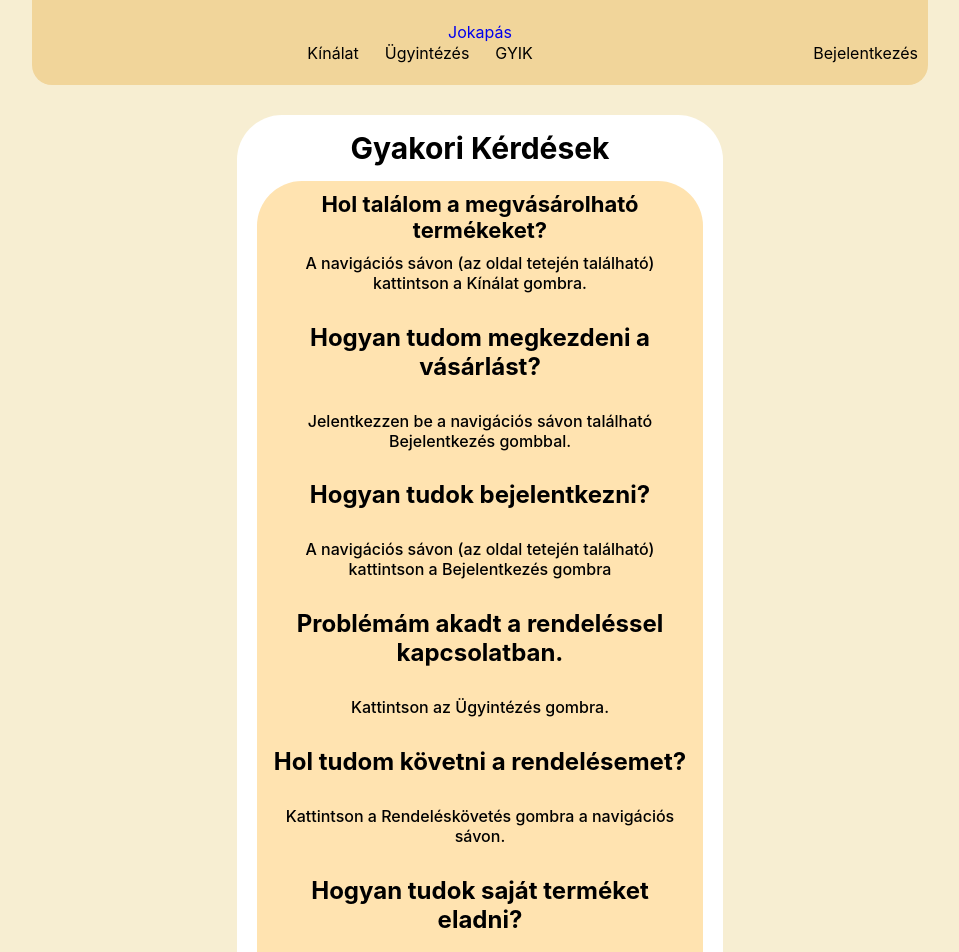
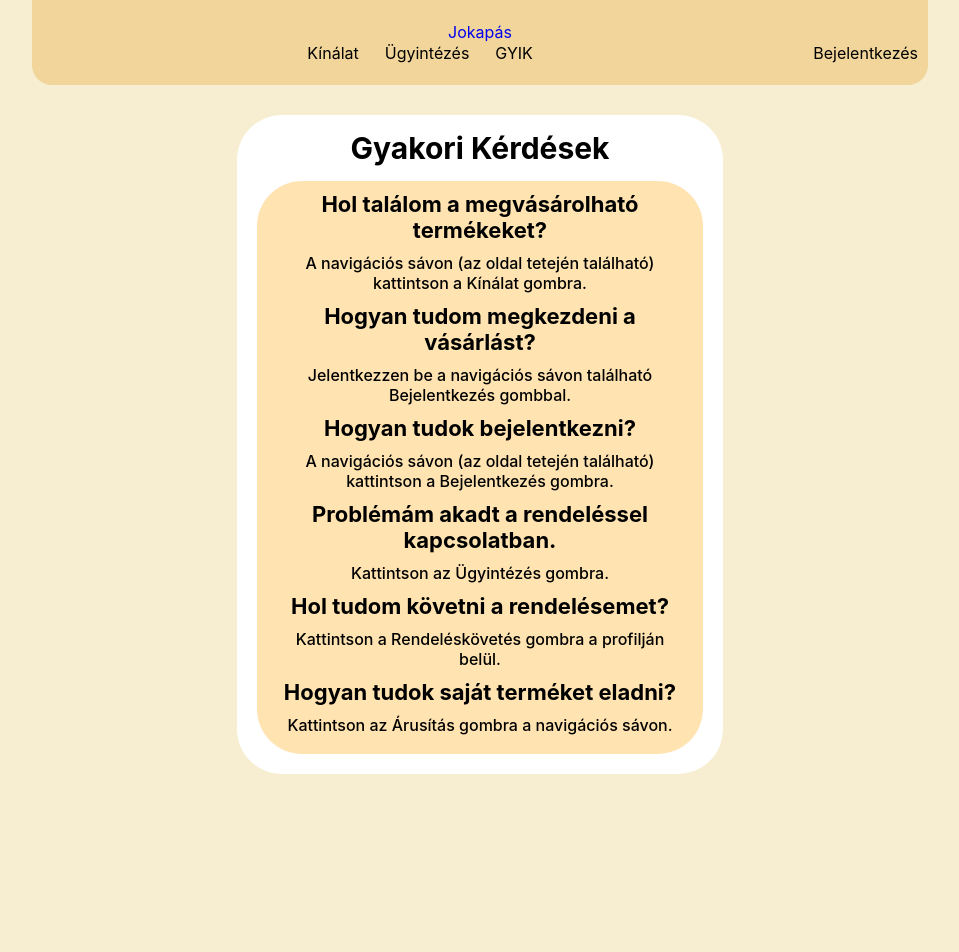
Before and after one commit to herbakmarcell/jokapas_afp1, a React (Create React App) app in the folder jokapas/: page /faq in a window 1280 px wide. Shown: the top 952 px of the page, without its empty margins (160-1119 px from the left). After the commit the page ends 800 px from the top, so only its background shows below. Built offline with nearby package versions, Linux system fonts and the light colour scheme.

Commit message:
GYIK kérdések és válaszok function

```diff
--- a/jokapas/src/pages/FAQ/FaqPage.js
+++ b/jokapas/src/pages/FAQ/FaqPage.js
@@ -7,16 +7,11 @@ export function FaqPage(){
                 <h1 className='main-title'>Gyakori Kérdések</h1>
                 <div className='faq-text'>
                     <Faq question={"Hol találom a megvásárolható termékeket?"} answer={"A navigációs sávon (az oldal tetején található) kattintson a Kínálat gombra."}/>
-                    <h2 className='cim'>Hogyan tudom megkezdeni a vásárlást?</h2>
-                    <p className='text'>Jelentkezzen be a navigációs sávon található Bejelentkezés gombbal.</p>
-                    <h2 className='cim'>Hogyan tudok bejelentkezni?</h2>
-                    <p className='text'>A navigációs sávon (az oldal tetején található) kattintson a Bejelentkezés gombra</p>
-                    <h2 className='cim'>Problémám akadt a rendeléssel kapcsolatban.</h2>
-                    <p className='text'>Kattintson az Ügyintézés gombra.</p>
-                    <h2 className='cim'>Hol tudom követni a rendelésemet?</h2>
-                    <p className='text'>Kattintson a Rendeléskövetés gombra a navigációs sávon.</p>
-                    <h2 className='cim'>Hogyan tudok saját terméket eladni?</h2>
-                    <p className='text'>Kattintson az Árusítás gombra a navigációs sávon</p>
+                    <Faq question={"Hogyan tudom megkezdeni a vásárlást?"} answer={"Jelentkezzen be a navigációs sávon található Bejelentkezés gombbal."}/>
+                    <Faq question={"Hogyan tudok bejelentkezni?"} answer={"A navigációs sávon (az oldal tetején található) kattintson a Bejelentkezés gombra."}/>
+                    <Faq question={"Problémám akadt a rendeléssel kapcsolatban."} answer={"Kattintson az Ügyintézés gombra."}/>
+                    <Faq question={"Hol tudom követni a rendelésemet?"} answer={"Kattintson a Rendeléskövetés gombra a profilján belül."}/>
+                    <Faq question={"Hogyan tudok saját terméket eladni?"} answer={"Kattintson az Árusítás gombra a navigációs sávon."}/>
                 </div>
             </div>
         </div>
```
